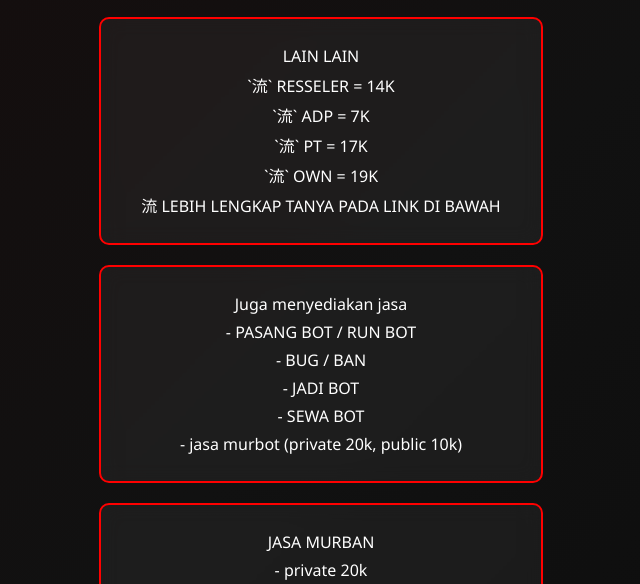
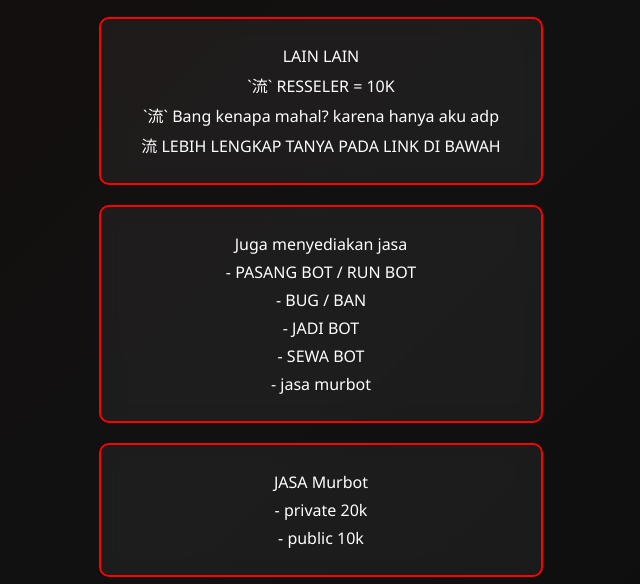
Before and after one commit to ifufvjhcrjb/Webku, a plain HTML site: page profile.html in a window 1280 px wide. Shown: the part 568-1152 px from the top of the page, without its empty margins (319-959 px from the left). Drawn offline with Linux system fonts and the light colour scheme.

Commit message:
Update profile.html

```diff
--- a/profile.html
+++ b/profile.html
@@ -84,10 +84,8 @@
 
   <div class="others">
     <p>LAIN LAIN</p>
-    <p>`流` RESSELER = 14K</p>
-    <p>`流` ADP = 7K</p>
-    <p>`流` PT = 17K</p>
-    <p>`流` OWN = 19K</p>
+    <p>`流` RESSELER = 10K</p>
+    <p>`流` Bang kenapa mahal? karena hanya aku adp<p>
     <p>流 LEBIH LENGKAP TANYA PADA LINK DI BAWAH</p>
   </div>
 
@@ -97,11 +95,11 @@
     <p>- BUG / BAN</p>
     <p>- JADI BOT</p>
     <p>- SEWA BOT</p>
-    <p>- jasa murbot (private 20k, public 10k)</p>
+    <p>- jasa murbot </p>
   </div>
 
   <div class="murban">
-    <p>JASA MURBAN</p>
+    <p>JASA Murbot</p>
     <p>- private 20k</p>
     <p>- public 10k</p>
   </div>
```
